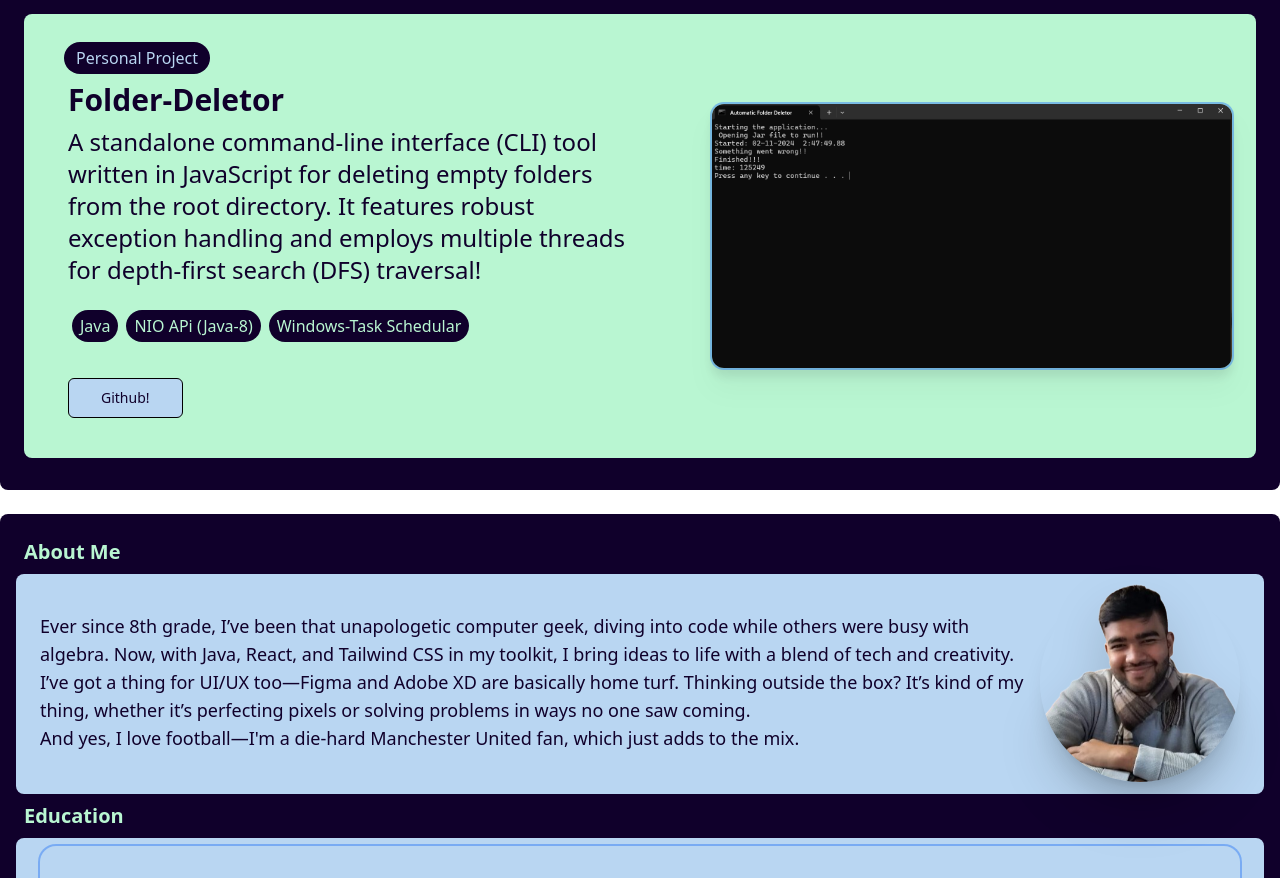
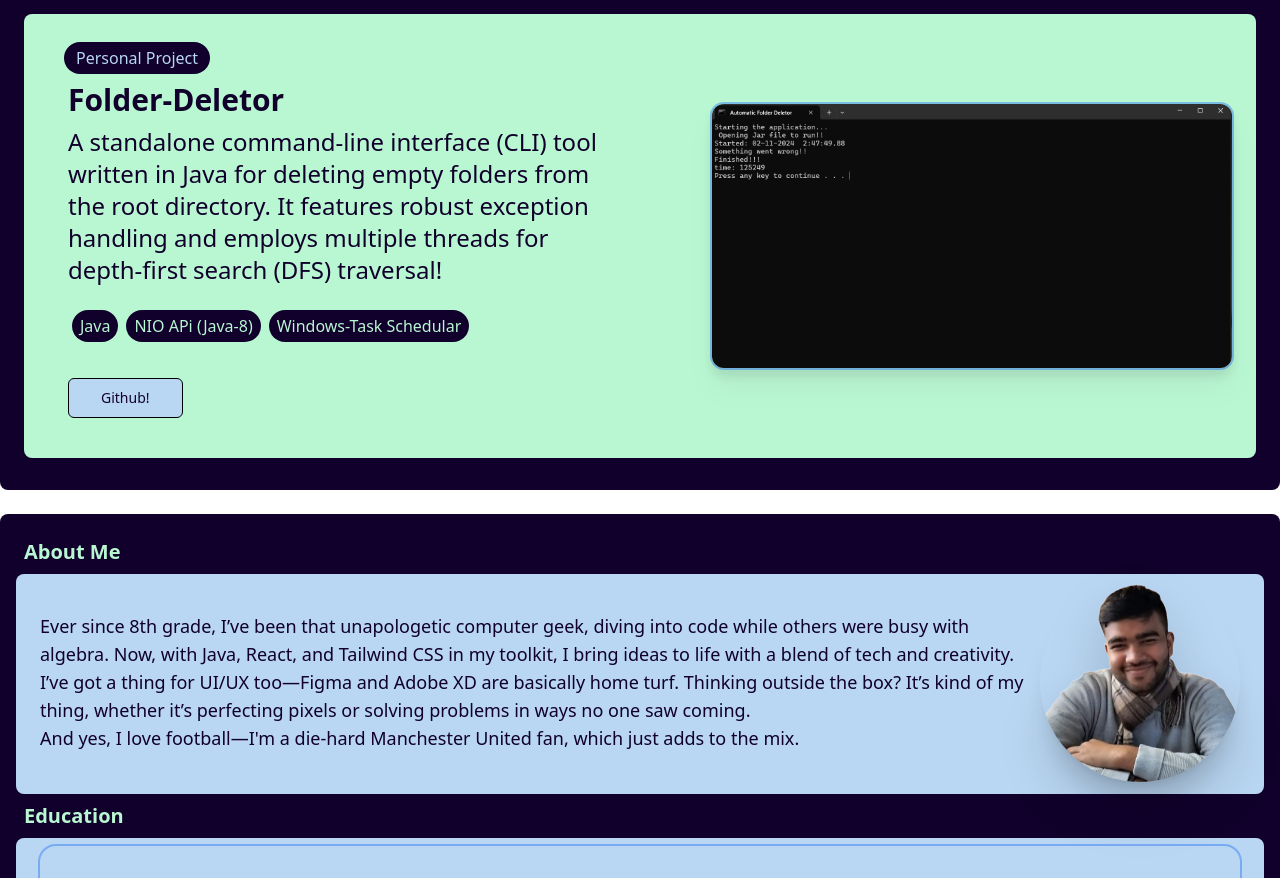
Before and after one commit to Piyuzh77/PortfolioDisplay, a React (Vite) app: page / in a window 1280 px wide. Shown: the part 1700-2578 px from the top of the page. Built offline with nearby package versions, Linux system fonts and the light colour scheme.

Commit message:
Update App.jsx

```diff
--- a/src/App.jsx
+++ b/src/App.jsx
@@ -122,7 +122,7 @@ function App() {
       title: "Folder-Deletor",
       src: javaApp,
       description:
-        "A standalone command-line interface (CLI) tool written in JavaScript for deleting empty folders from the root directory. It features robust exception handling and employs multiple threads for depth-first search (DFS) traversal!",
+        "A standalone command-line interface (CLI) tool written in Java for deleting empty folders from the root directory. It features robust exception handling and employs multiple threads for depth-first search (DFS) traversal!",
       tech: ["Java", "NIO APi (Java-8)", "Windows-Task Schedular"],
       githubLink: "https://github.com/Piyuzh77/Automated-Empty-Folder-Deleter",
     },
```
